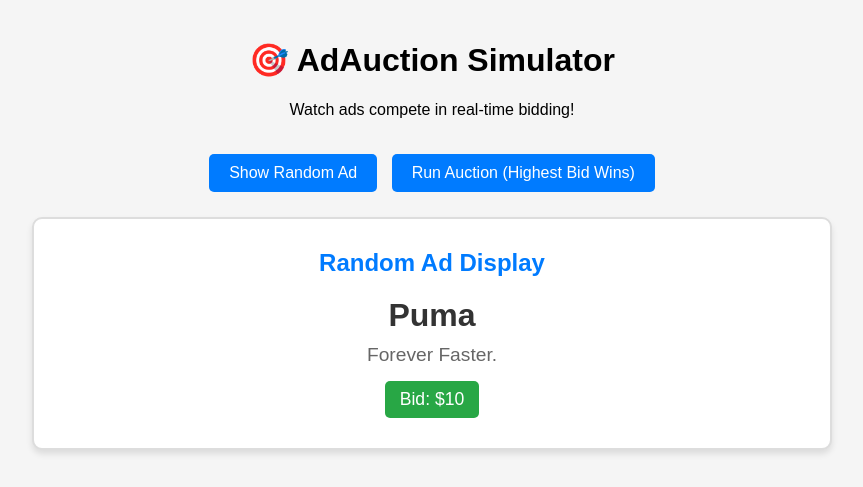
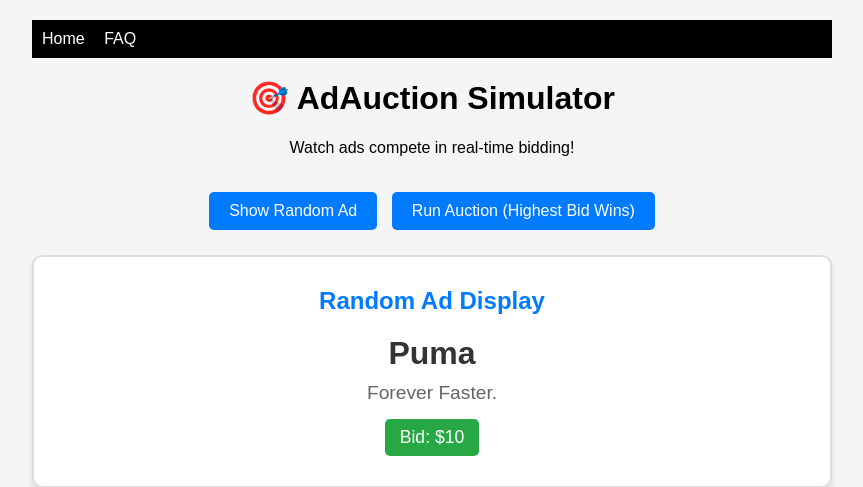
Before and after one commit to vengeance096/AdAuction-Simulator, a Flask app: page / in a window 1280 px wide. Shown: the top 487 px of the page, without its empty margins (208-1071 px from the left). Run offline with Flask 3, Linux system fonts and the light colour scheme.

Commit message:
added simple faq portal

```diff
--- a/app.py
+++ b/app.py
@@ -17,5 +17,9 @@ def ads():
     ]
     return jsonify({"ads": ads_data})
 
+@app.route("/FAQ")
+def contact():
+    return render_template("FAQ.html")
+
 if __name__ == "__main__":
     app.run(debug=True)
--- a/templates/index.html
+++ b/templates/index.html
@@ -85,6 +85,12 @@
     </style>
 </head>
 <body>
+    <header style="background: #000000; color: white; padding: 10px;">
+        <nav>
+            <a href="/" style="color: white; margin-right: 15px; text-decoration: none;">Home</a>
+            <a href="/faq" style="color: white; text-decoration: none;">FAQ</a>
+        </nav>
+    </header>
     <div class="header">
         <h1>🎯 AdAuction Simulator</h1>
         <p>Watch ads compete in real-time bidding!</p>
@@ -100,6 +106,7 @@
     </div>
 
     <div id="auction-info" style="margin-top: 20px;"></div>
+
 
     <script>
         let allAds = [];
```
Also changed, not shown: templates/FAQ.html (added, +22 -0 lines).
